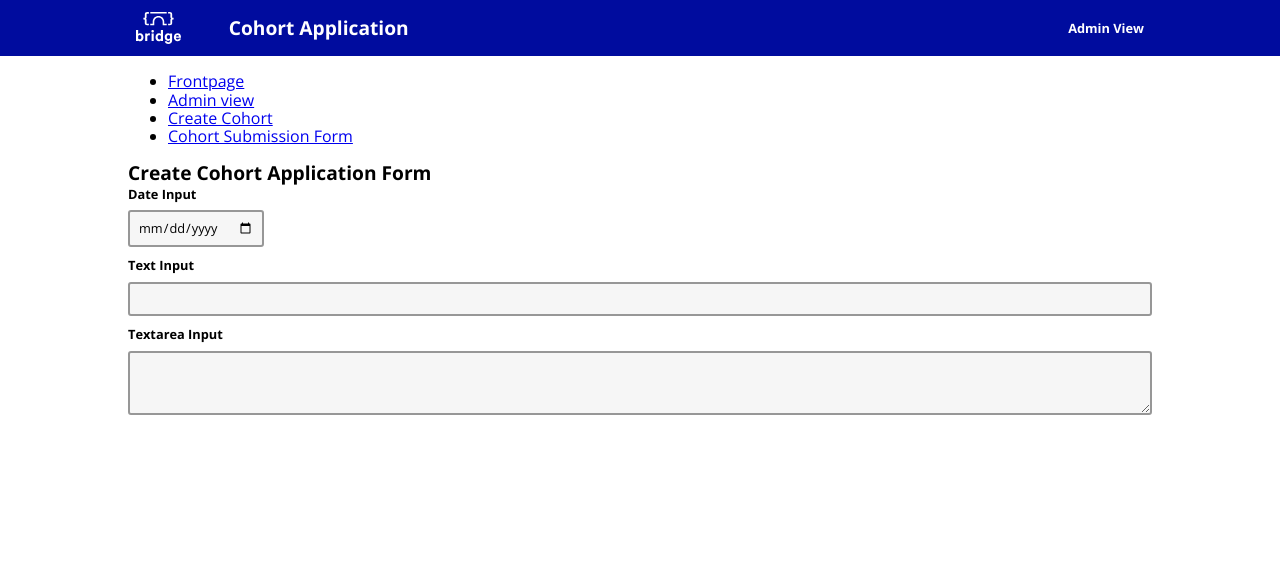
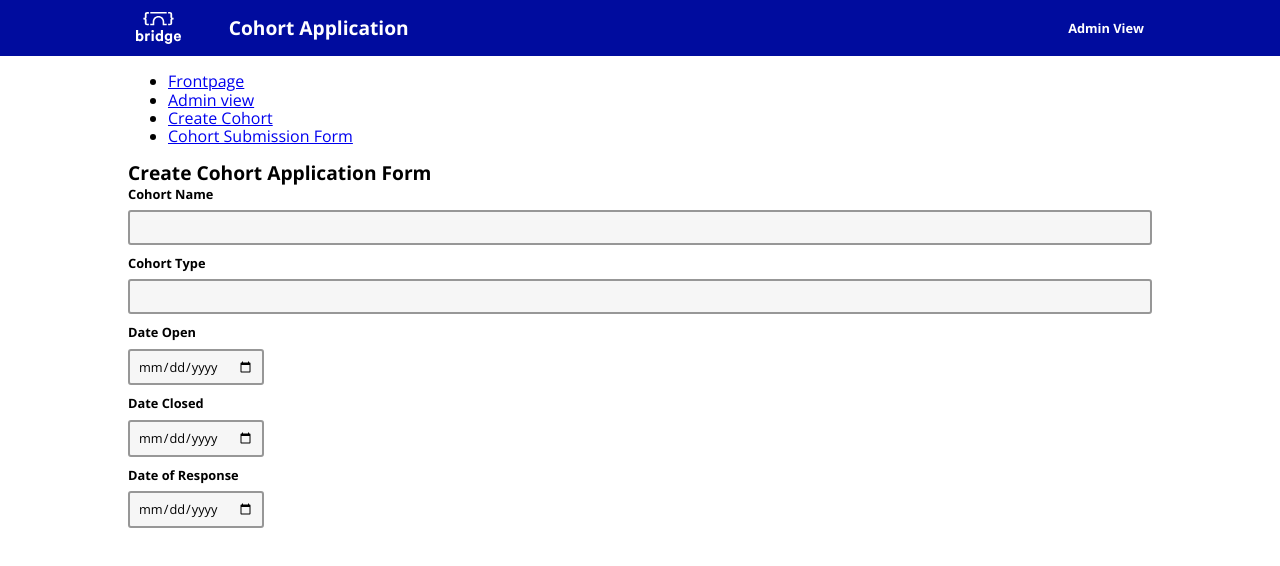
Before and after one commit to bridge-school/applications-frontend, a React (Create React App) app: page /admin/create in a window 1280 px wide. Shown: the top 566 px of the page. Built offline with nearby package versions, Linux system fonts and the light colour scheme.

Commit message:
Updated Input and DateInput to use parent state on change

```diff
--- a/src/components/Input.js
+++ b/src/components/Input.js
@@ -1,4 +1,4 @@
-import React, { useState } from 'react';
+import React from 'react';
 import styled from 'styled-components';
 import PropTypes from 'prop-types';
 
@@ -25,8 +25,7 @@ const TextareaElement = styled.textarea`
   width: 100%;
 `;
 
-export default function Input({ label, name, type, value }) {
-  const [input, setInput] = useState(value);
+export default function Input({ label, name, type, value, handleChange }) {
   return (
     <div>
       <label htmlFor={name}>
@@ -35,15 +34,15 @@ export default function Input({ label, name, type, value }) {
           ? <TextareaElement
               id={name}
               name={name}
-              value={input}
+              value={value}
               rows="3"
-              onChange={e => setInput(e.target.value)} />
+              onChange={e => handleChange(e)} />
           : <InputElement
               id={name}
               name={name}
               type={type}
-              value={input}
-              onChange={e => setInput(e.target.value)}
+              value={value}
+              onChange={e => handleChange(e)}
             />
         }
       </label>
@@ -55,5 +54,6 @@ Input.propTypes = {
   label: PropTypes.string,
   name: PropTypes.string,
   type: PropTypes.string,
-  value: PropTypes.string
+  value: PropTypes.string,
+  handleChange: PropTypes.func
 };
--- a/src/components/InputDate.js
+++ b/src/components/InputDate.js
@@ -1,4 +1,4 @@
-import React, { useState } from 'react';
+import React from 'react';
 import styled from 'styled-components';
 import PropTypes from 'prop-types';
 
@@ -12,8 +12,7 @@ const InputDateElement = styled.input`
   display: block;
 `;
 
-export default function InputDate({ label, name, value }) {
-  const [date, setDate] = useState(value);
+export default function InputDate({ label, name, value, handleChange }) {
   return (
     <div>
       <label htmlFor={name}>
@@ -21,9 +20,9 @@ export default function InputDate({ label, name, value }) {
         <InputDateElement
           id={name}
           name={name}
-          value={date}
+          value={value}
           type="date"
-          onChange={e => setDate(e.target.value)}
+          onChange={e => handleChange(e)}
         />
       </label>
     </div>
@@ -33,5 +32,6 @@ export default function InputDate({ label, name, value }) {
 InputDate.propTypes = {
   label: PropTypes.string,
   name: PropTypes.string,
-  value: PropTypes.string
+  value: PropTypes.string,
+  handleChange: PropTypes.func
 };
--- a/src/views/CreateCohort.js
+++ b/src/views/CreateCohort.js
@@ -1,16 +1,61 @@
-import React from 'react';
+import React, { useState } from 'react';
 import PageTitle from '../components/PageTitle';
 import InputDate from '../components/InputDate';
 import Input from '../components/Input';
 
 export default function CreateCohort() {
+  const [form, setValues] = useState({
+    cohortName: '',
+    cohortType: '',
+    dateOpen: '',
+    dateClosed: '',
+    dateResponse: ''
+  });
+
+  // Update state
+  const updateField = e => {
+    setValues({
+      ...form,
+      [e.target.name]: e.target.value
+    });
+  };
+
   return (
     <div>
       <PageTitle title="Create Cohort Application Form" />
-      <form action="" method="post">
-        <InputDate name="test" value="" label="Date Input" />
-        <Input name="text-input" type="text" value="" label="Text Input" />
-        <Input name="textarea-input" type="textarea" value="" label="Textarea Input" />
+      <form action="">
+        <Input
+          name="cohortName"
+          type="text"
+          value={form.cohortName}
+          label="Cohort Name"
+          handleChange={updateField}
+        />
+        <Input
+          name="cohortType"
+          type="text"
+          value={form.cohortType}
+          label="Cohort Type"
+          handleChange={updateField}
+        />
+        <InputDate
+          name="dateOpen"
+          value={form.dateOpen}
+          label="Date Open"
+          handleChange={updateField}
+        />
+        <InputDate
+          name="dateClosed"
+          value={form.dateClosed}
+          label="Date Closed"
+          handleChange={updateField}
+        />
+        <InputDate
+          name="dateResponse"
+          value={form.dateResponse}
+          label="Date of Response"
+          handleChange={updateField}
+        />
       </form>
     </div>
   );
```
